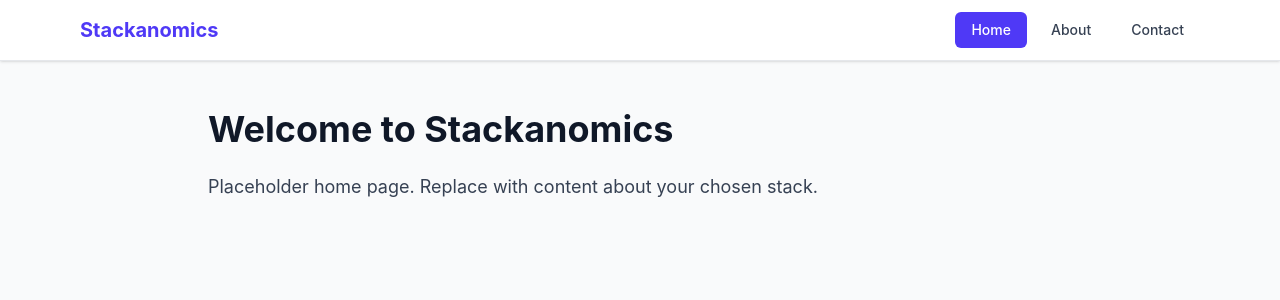
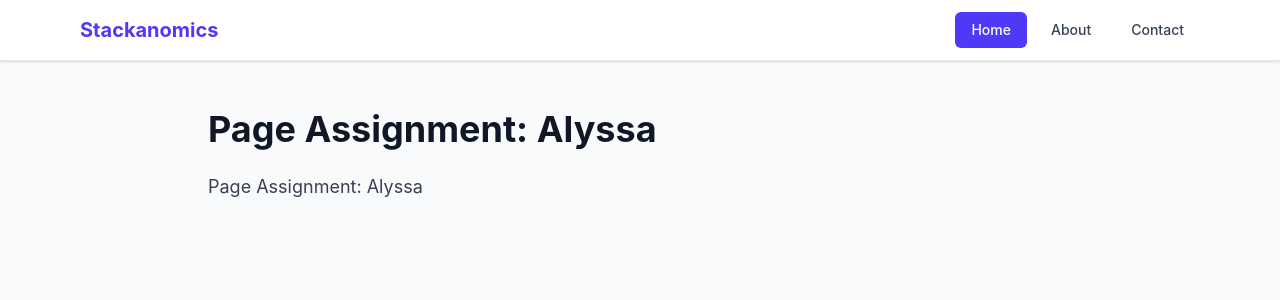
Before and after one commit to naeomei/stackanomics, a React app in the folder frontend/: page / in a window 1280 px wide. Shown: the top 300 px of the page. Built offline with nearby package versions, Linux system fonts and the light colour scheme; the HTML template or start-up script is replaced by a standard one.

Commit message:
changed the readme back before it go overwritten in the tmp build

```diff
--- a/frontend/src/pages/Contact.jsx
+++ b/frontend/src/pages/Contact.jsx
@@ -6,13 +6,13 @@ export default function Contact() {
         Do YOU have a question about our movies?
       </p>
       <p className="text-lg text-gray-700 mb-8">
-        We usually respond pretty quicklywithin 24 hours. If this is super urgent matters,
+        We usually respond pretty quickly within 24 hours. If this is super urgent matters,
         please say that.
       </p>
 
       <img
         src="https://images.unsplash.com/photo-1556761175-5973dc0f32e7?auto=format&fit=crop&w=1200&q=80"
-        alt="Team collaboration"
+        alt="Team collaborating on a project"
         className="w-full rounded-lg shadow-md mb-8 object-cover h-64"
       />
 
--- a/frontend/src/pages/Home.jsx
+++ b/frontend/src/pages/Home.jsx
@@ -2,10 +2,10 @@ export default function Home() {
   return (
     <div className="max-w-4xl mx-auto px-4 py-12">
       <h1 className="text-4xl font-bold text-gray-900 mb-6">
-        Welcome to Stackanomics
+        Page Assignment: Alyssa
       </h1>
       <p className="text-lg text-gray-700 mb-4">
-        Placeholder home page. Replace with content about your chosen stack.
+        Page Assignment: Alyssa
       </p>
     </div>
   )
```
Also changed, not shown: 1 other file (tests, documents, lock files or other folders).
